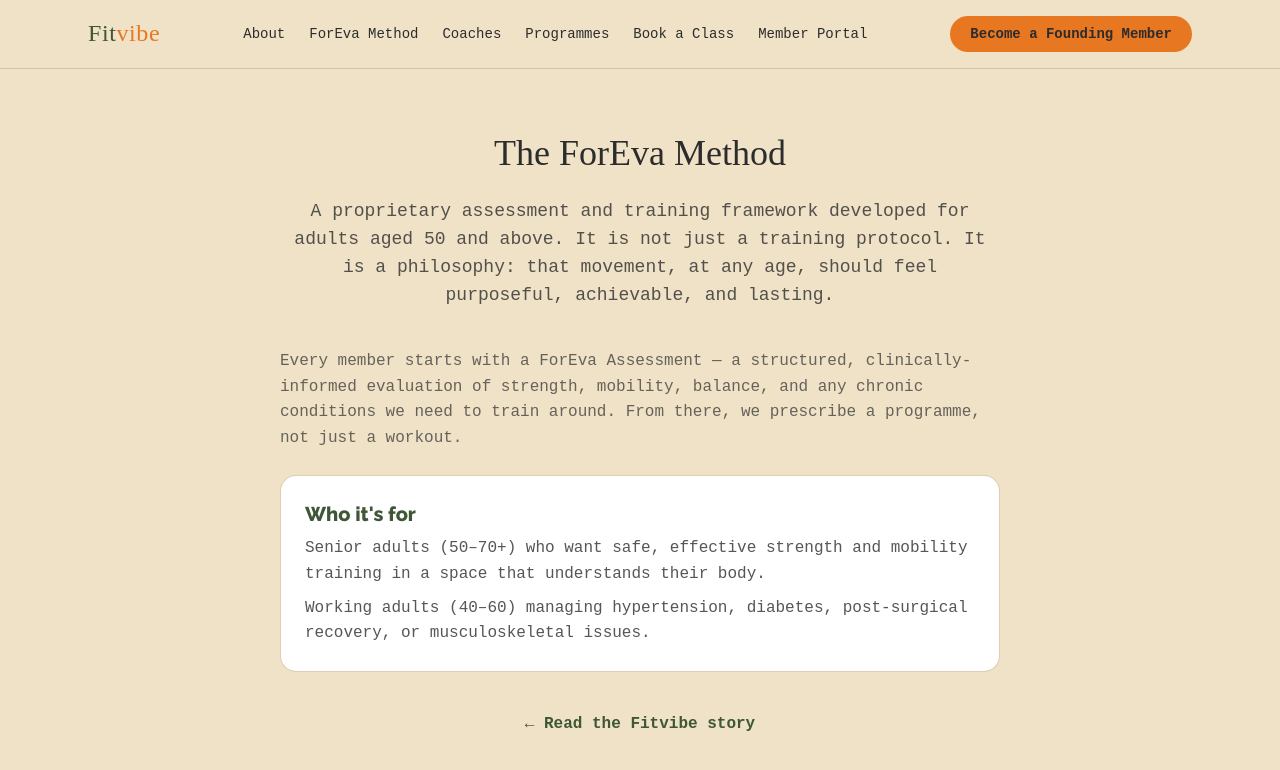
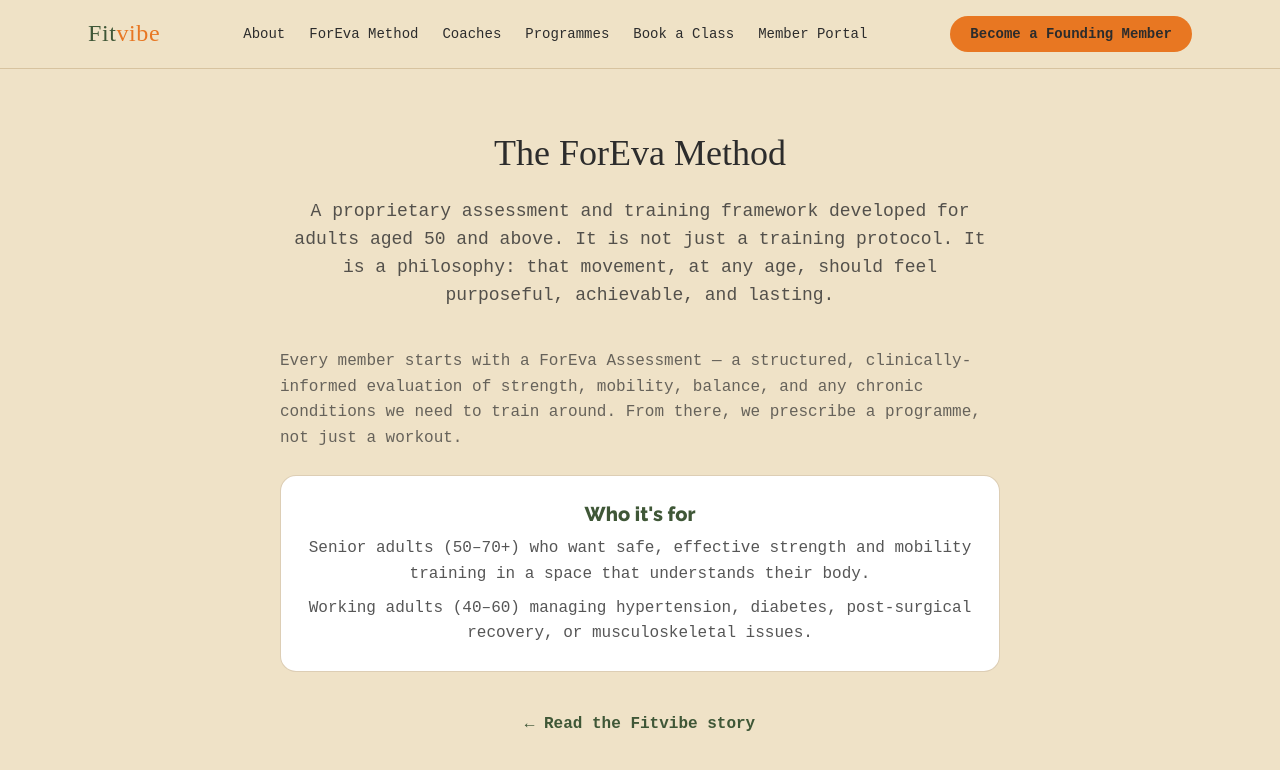
Before and after one commit to ethanRjoseph14/fitvibe-system, a Next.js app: page /the-foreva-method in a window 1280 px wide. Shown: the top 770 px of the page. Built offline with nearby package versions, Linux system fonts and the light colour scheme; a web font is replaced by a local one.

Commit message:
Add text-center class to the main div

```diff
--- a/app/the-foreva-method/page.tsx
+++ b/app/the-foreva-method/page.tsx
@@ -21,7 +21,7 @@ export default function ForEvaMethodPage() {
           train around. From there, we prescribe a programme, not just a workout.
         </p>
 
-        <div className="rounded-2xl bg-off-white border border-tan/60 p-6 mb-10">
+        <div className="rounded-2xl bg-off-white border border-tan/60 p-6 mb-10 text-center">
           <h2 className="text-xl text-evergreen mb-2">Who it&apos;s for</h2>
           <ul className="space-y-2 text-charcoal/80">
             <li>Senior adults (50–70+) who want safe, effective strength and mobility training in a space that understands their body.</li>
```
